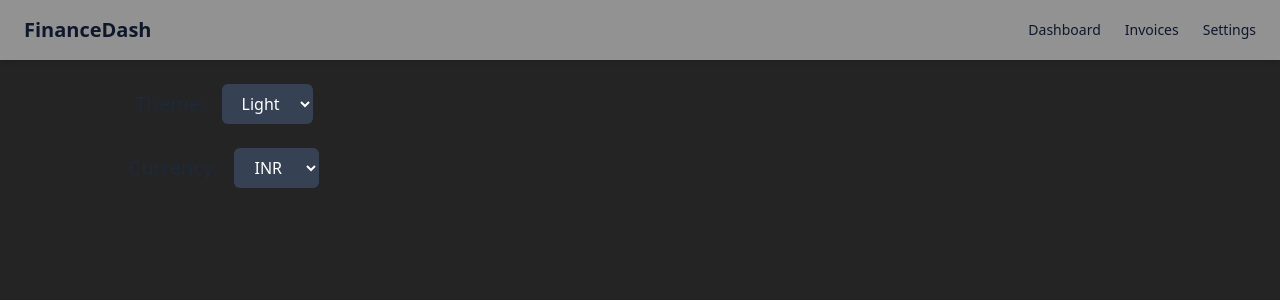
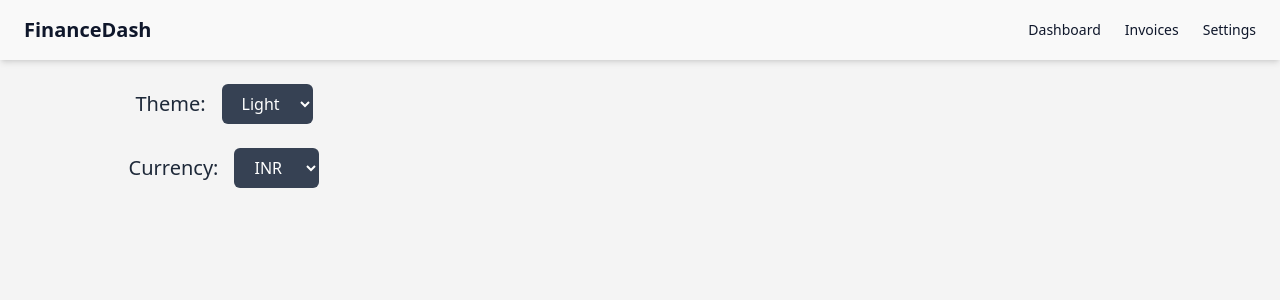
Before and after one commit to SivaKrishna6745/ExpenseTracker, a React (Vite) app: page /settings in a window 1280 px wide. Shown: the top 300 px of the page. Built offline with nearby package versions, Linux system fonts and the light colour scheme.

Commit message:
feat: Add tailwind dark mode

```diff
--- a/src/index.css
+++ b/src/index.css
@@ -1,16 +1,22 @@
 @import 'tailwindcss';
+
+@custom-variant dark (&:where(.dark, .dark *));
 
 :root {
     font-family: system-ui, Avenir, Helvetica, Arial, sans-serif;
     line-height: 1.5;
     font-weight: 400;
 
-    color-scheme: light dark;
-    color: rgba(255, 255, 255, 0.87);
-    background-color: #242424;
+    /* color-scheme: light dark; */
+    background-color: #f4f4f4;
 
     font-synthesis: none;
     text-rendering: optimizeLegibility;
     -webkit-font-smoothing: antialiased;
     -moz-osx-font-smoothing: grayscale;
 }
+
+.dark {
+    background-color: #2e2e2e;
+    color: rgba(255, 255, 255, 0.87);
+}
```
